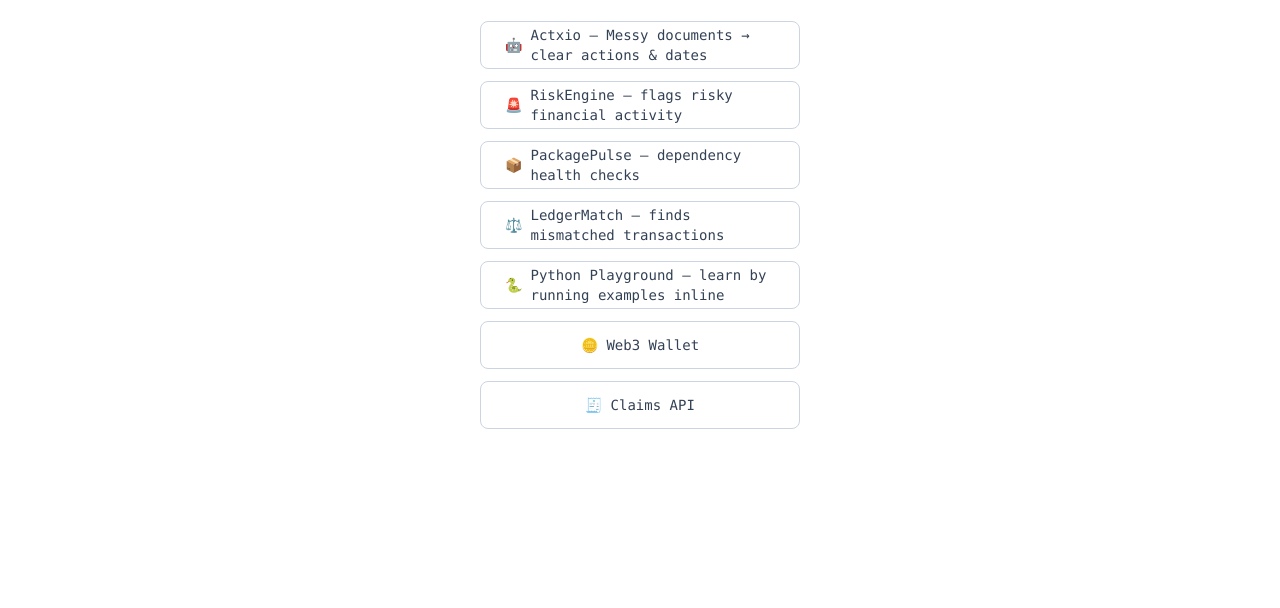
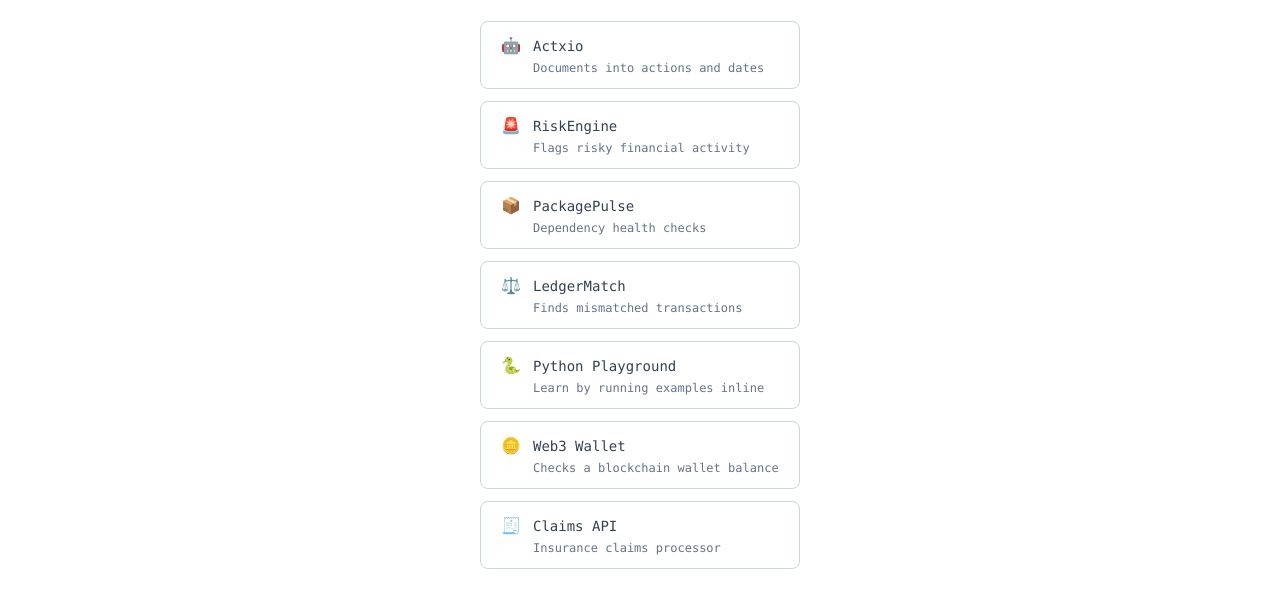
Before and after one commit to nish1013/me, a Gatsby site: page /portfolio in a window 1280 px wide. Shown: the part 170-778 px from the top of the page. Built offline with nearby package versions, Linux system fonts and the light colour scheme; Gatsby itself is replaced by a stand-in of ours.

Commit message:
Split playground entries into a name and a hint (#26)
Each card was one dash-joined sentence that wrapped across two or three lines
depending on length. It is now a name on the first line and a short hint under
it in lighter type, so the cards are the same height and the names are
scannable.

Carried over from #25, which merged before these commits landed.

```diff
--- a/src/components/portfolio/data.ts
+++ b/src/components/portfolio/data.ts
@@ -1,42 +1,50 @@
 export interface PortfolioModel {
   title: string;
+  hint?: string;
   uri: string;
   icon?: string;
 }
 
 export const PORTFOLIO: PortfolioModel[] = [
   {
-    title: 'Actxio — Messy documents → clear actions & dates',
+    title: 'Actxio',
+    hint: 'Documents into actions and dates',
     uri: 'https://actxio.com/',
     icon: '🤖',
   },
   {
-    title: 'RiskEngine — flags risky financial activity',
+    title: 'RiskEngine',
+    hint: 'Flags risky financial activity',
     uri: 'https://riskengine.satharasinghe.com/',
     icon: '🚨',
   },
   {
-    title: 'PackagePulse — dependency health checks',
+    title: 'PackagePulse',
+    hint: 'Dependency health checks',
     uri: 'https://packagepulse.satharasinghe.com/',
     icon: '📦',
   },
   {
-    title: 'LedgerMatch — finds mismatched transactions',
+    title: 'LedgerMatch',
+    hint: 'Finds mismatched transactions',
     uri: 'https://ledgermatch.satharasinghe.com/',
     icon: '⚖️',
   },
   {
-    title: 'Python Playground — learn by running examples inline',
+    title: 'Python Playground',
+    hint: 'Learn by running examples inline',
     uri: 'https://python.satharasinghe.com/',
     icon: '🐍',
   },
   {
     title: 'Web3 Wallet',
+    hint: 'Checks a blockchain wallet balance',
     uri: 'https://wallet.satharasinghe.com/',
     icon: '🪙',
   },
   {
     title: 'Claims API',
+    hint: 'Insurance claims processor',
     uri: 'https://claims.satharasinghe.com/',
     icon: '🧾',
   },
--- a/src/components/portfolio/portfolio.tsx
+++ b/src/components/portfolio/portfolio.tsx
@@ -1,19 +1,28 @@
 import { navigate } from 'gatsby';
 import React from 'react';
 
-interface CertificationProps {
+interface PortfolioProps {
   title: string;
+  hint?: string;
   uri: string;
   icon?: string;
 }
-export default function Portfolio({ title, uri, icon }: CertificationProps) {
+
+export default function Portfolio({ title, hint, uri, icon }: PortfolioProps) {
   return (
     <div
       onClick={() => navigate(uri)}
-      className="flex items-center justify-center gap-2 h-12 w-full max-w-lg md:max-w-xs mx-auto my-2 cursor-pointer border border-slate-300 hover:bg-slate-50 hover:border-slate-400 text-sm text-slate-700 font-medium px-6 rounded-lg transition-colors"
+      className="flex items-start gap-3 w-full max-w-lg md:max-w-xs mx-auto my-2 cursor-pointer border border-slate-300 hover:bg-slate-50 hover:border-slate-400 px-5 py-3 rounded-lg transition-colors"
     >
-      {icon && <span aria-hidden="true">{icon}</span>}
-      <p>{title}</p>
+      {icon && (
+        <span aria-hidden="true" className="leading-6">
+          {icon}
+        </span>
+      )}
+      <div className="min-w-0">
+        <p className="text-sm font-medium text-slate-700 leading-6">{title}</p>
+        {hint && <p className="text-xs text-slate-500 mt-0.5">{hint}</p>}
+      </div>
     </div>
   );
 }
--- a/src/components/portfolio/portfolios.tsx
+++ b/src/components/portfolio/portfolios.tsx
@@ -9,7 +9,7 @@ export default function Portfolios() {
       <h1 className="text-2xl font-semibold text-slate-800 mb-6">Playground</h1>
       <div className="space-y-3">
         {PORTFOLIO.map((c, i) => (
-          <Portfolio key={i} title={c.title} uri={c.uri} icon={c.icon} />
+          <Portfolio key={i} title={c.title} hint={c.hint} uri={c.uri} icon={c.icon} />
         ))}
       </div>
     </div>
```
